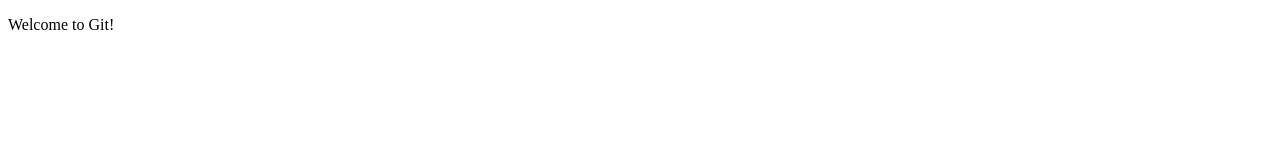
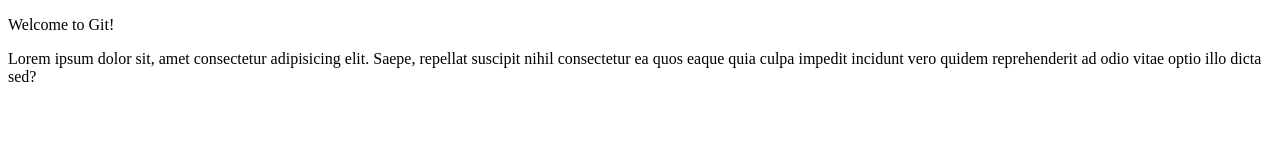
Before and after one commit to AnnaSheshtakauskas/test, a plain HTML site: page index.html in a window 1280 px wide. Drawn offline with Linux system fonts and the light colour scheme.

Commit message:
new commit

```diff
--- a/index.html
+++ b/index.html
@@ -7,5 +7,6 @@
 </head>
 <body>
     <p>Welcome to  Git!</p>
+    <p>Lorem ipsum dolor sit, amet consectetur adipisicing elit. Saepe, repellat suscipit nihil consectetur ea quos eaque quia culpa impedit incidunt vero quidem reprehenderit ad odio vitae optio illo dicta sed?</p>
 </body>
 </html>
```
